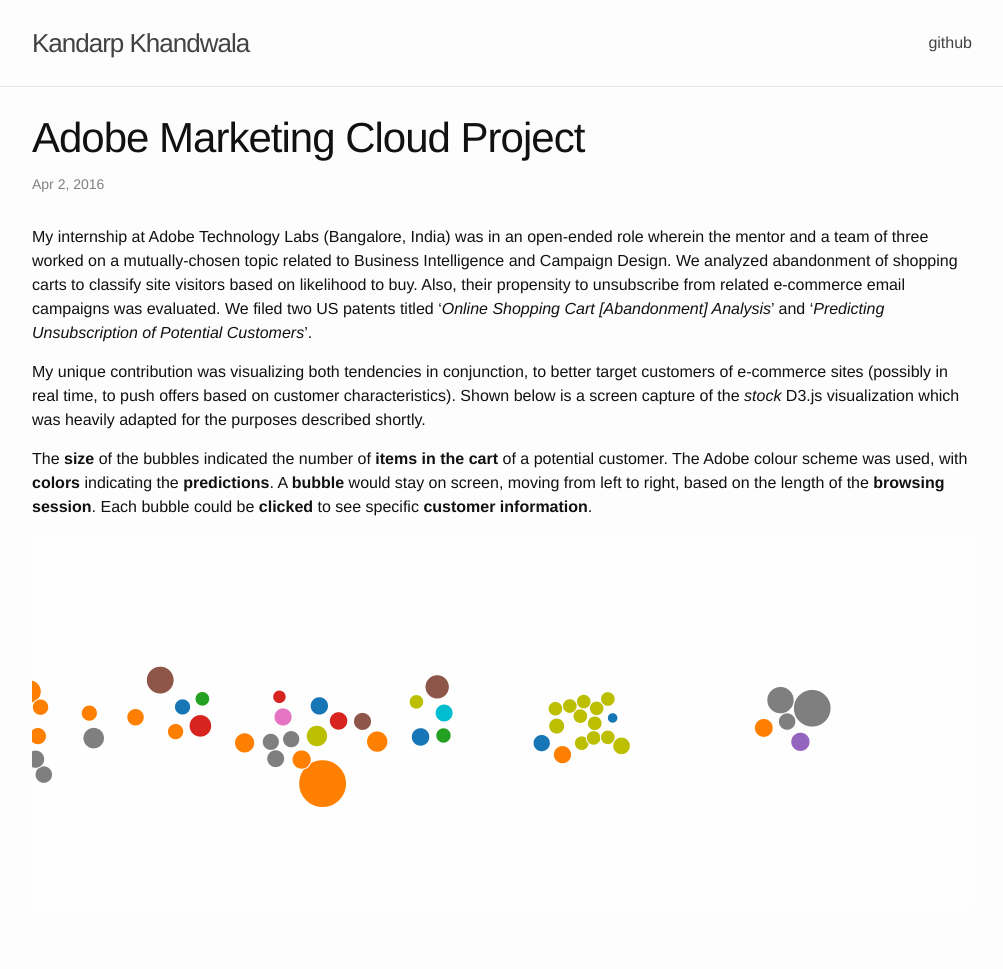
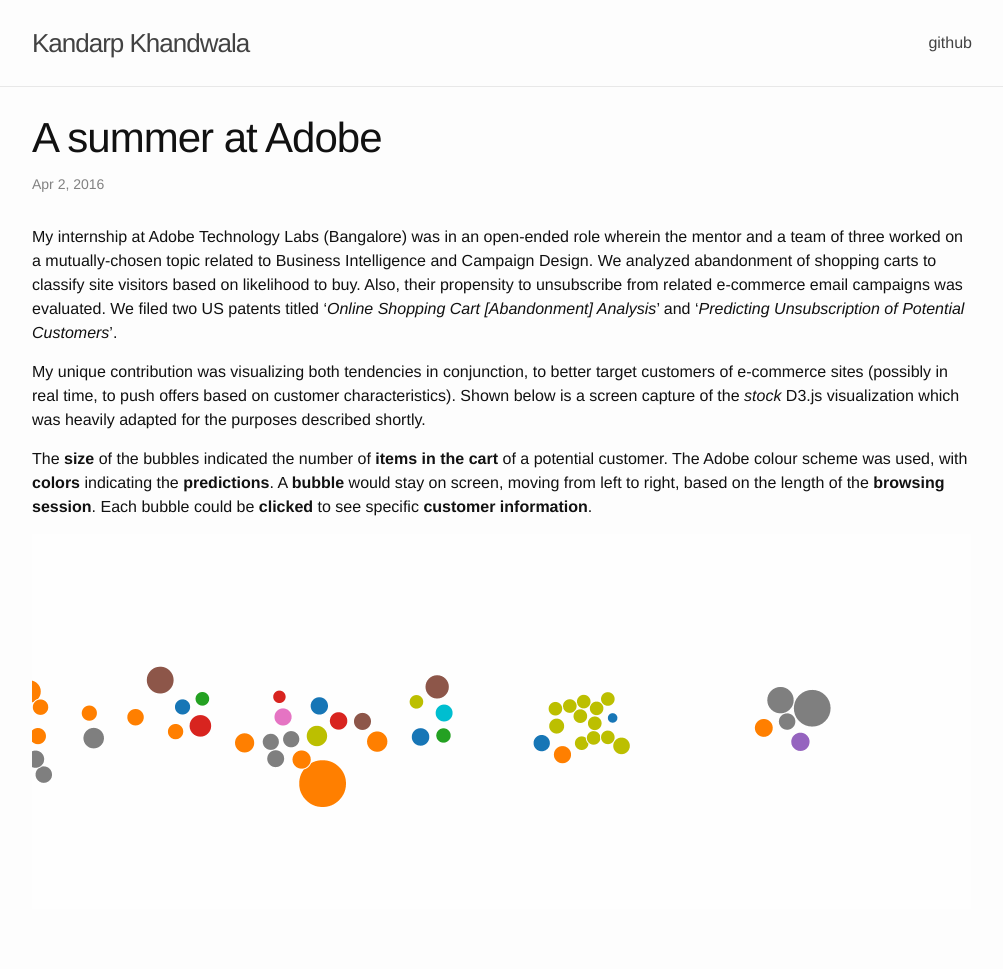
Before and after one commit to kandarpksk/kandarpksk.github.io, a Jekyll site: the page built from _posts/2016-04-02-viz.markdown, in a window 1280 px wide. Shown: the whole page, without its empty margins (138-1141 px from the left). Built offline with Jekyll 4.4.1, drawn with Linux system fonts in a browser that asks for light colours.

Commit message:
untitled

```diff
--- a/_posts/2016-04-01-nutravisor.markdown
+++ b/_posts/2016-04-01-nutravisor.markdown
@@ -1,6 +1,6 @@
 ---
 layout: post
-title: "A balanced nutrition advisor"
+title: "A stab at Interaction Design"
 permalink: /nutravisor
 date: 2016-04-01 09:30:00
 excerpt: Developed as a mobile web app, <a href="http://nutravisor.kandarp.xyz/?username=test&hash=5baa61e4c9b93f3f0682250b6cf8331b7ee68fd8">Nutravisor</a> was designed in an iterative fashion using techniques of needfinding, prototyping, heuristic evaluation, A/B testing, etc.
--- a/_posts/2016-04-02-viz.markdown
+++ b/_posts/2016-04-02-viz.markdown
@@ -1,12 +1,12 @@
 ---
 layout: post
-title: "Adobe Marketing Cloud Project"
+title: "A summer at Adobe"
 permalink: /viz
 date: 2016-04-02 09:15:00
-excerpt: My internship at Adobe Technology Labs (Bangalore, India) was in an open-ended role on a topic related to Business Intelligence and Campaign Design. We analyzed abandonment of shopping carts to classify site visitors based on likelihood to buy. Also, their propensity to unsubscribe from related e-commerce email campaigns was evaluated. We filed two US patents at the end of the internship. My unique contribution was visualizing both tendencies in conjunction, to better target customers of e-commerce sites. <i>Read ahead for more information about the visualization.</i>
+excerpt: My internship at Adobe Technology Labs (Bangalore) was in an open-ended role related to Business Intelligence and Campaign Design. We analyzed abandonment of shopping carts to classify site visitors based on likelihood to buy. Also, their propensity to unsubscribe from related e-commerce email campaigns was evaluated. We filed two US patents at the end of the internship. My unique contribution was visualizing both tendencies in conjunction, to better target customers of e-commerce sites. <i>Read ahead for more information about the visualization.</i>
 ---
 
-My internship at Adobe Technology Labs (Bangalore, India) was in an open-ended role wherein the mentor and a team of three worked on a mutually-chosen topic related to Business Intelligence and Campaign Design.
+My internship at Adobe Technology Labs (Bangalore) was in an open-ended role wherein the mentor and a team of three worked on a mutually-chosen topic related to Business Intelligence and Campaign Design.
 We analyzed abandonment of shopping carts to classify site visitors based on likelihood to buy.
 Also, their propensity to unsubscribe from related e-commerce email campaigns was evaluated.
 We filed two US patents titled '*Online Shopping Cart [Abandonment] Analysis*' and '*Predicting Unsubscription of Potential Customers*'.
--- a/_posts/2016-09-15-about.markdown
+++ b/_posts/2016-09-15-about.markdown
@@ -1,5 +1,5 @@
 ---
-title: "A few words about me"
+title: "About me"
 layout: page
 permalink: /about
 date: 2016-09-15 09:30:00
```
